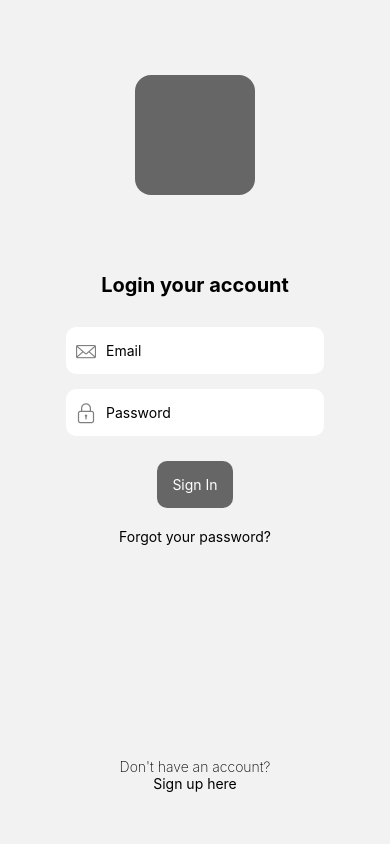
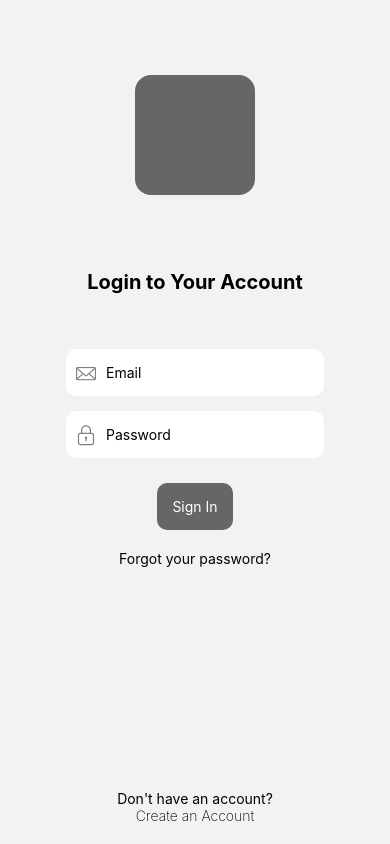
Before and after one commit to GTBitsOfGood/Healing4Heroes, a React Native app in the folder mobile/: screen /Login in a window 390 px wide. Built offline with nearby package versions, Linux system fonts and the light colour scheme.

Commit message:
completed frontend code refactor

```diff
--- /dev/null
+++ b/mobile/components/OnboardingOverlay.tsx
@@ -0,0 +1,114 @@
+import React, { ReactElement, useEffect, useState } from "react";
+import {
+  StyleSheet,
+  Text,
+  View,
+  TouchableOpacity,
+  ScrollView,
+  GestureResponderEvent,
+  Keyboard,
+  TouchableWithoutFeedback,
+} from "react-native";
+
+interface OnboardingOverlayProps {
+  showBackDrop: boolean;
+  footerMainText: string;
+  footerSubText: string;
+  pageBody: ReactElement;
+  footerCallback: () => void;
+  headerText: string;
+}
+export default function OnboardingOverlay({
+  pageBody,
+  showBackDrop,
+  footerMainText,
+  footerSubText,
+  footerCallback,
+  headerText,
+}: OnboardingOverlayProps) {
+  const [isKeyboardVisible, setKeyboardVisible] = useState(false);
+  useEffect(() => {
+    const keyboardDidShowListener = Keyboard.addListener(
+      "keyboardDidShow",
+      () => {
+        setKeyboardVisible(true); // or some other action
+      }
+    );
+    const keyboardDidHideListener = Keyboard.addListener(
+      "keyboardDidHide",
+      () => {
+        setKeyboardVisible(false); // or some other action
+      }
+    );
+
+    return () => {
+      keyboardDidHideListener.remove();
+      keyboardDidShowListener.remove();
+    };
+  }, []);
+  return (
+    <TouchableWithoutFeedback
+      onPress={() => {
+        Keyboard.dismiss();
+      }}
+    >
+      <View style={styles.container}>
+        <View style={styles.headerContainer}>
+          <View style={styles.logoContainer}></View>
+        </View>
+        {headerText && <Text style={styles.headerText}>{headerText}</Text>}
+        <ScrollView>{pageBody}</ScrollView>
+
+        {!isKeyboardVisible && footerMainText && (
+          <Text style={styles.footerMainText}>{footerMainText}</Text>
+        )}
+        {!isKeyboardVisible && footerSubText && (
+          <Text
+            style={styles.footerSubText}
+            onPress={() => {
+              footerCallback();
+            }}
+          >
+            {footerSubText}
+          </Text>
+        )}
+      </View>
+    </TouchableWithoutFeedback>
+  );
+}
+
+const styles = StyleSheet.create({
+  container: {
+    flex: 1,
+    backgroundColor: "#f2f2f2",
+    flexDirection: "column",
+    paddingVertical: 0,
+    paddingHorizontal: 34,
+    alignItems: "center",
+  },
+  headerContainer: {
+    marginTop: 75,
+    marginBottom: 75,
+  },
+  logoContainer: {
+    padding: 16,
+    borderRadius: 16,
+    alignItems: "center",
+    width: 120,
+    height: 120,
+    backgroundColor: "#666666",
+  },
+  footerMainText: {
+    marginTop: "auto",
+    fontWeight: "400",
+  },
+  footerSubText: {
+    fontWeight: "200",
+    marginBottom: 20,
+  },
+  headerText: {
+    fontWeight: "bold",
+    fontSize: 20,
+    marginBottom: 15,
+  },
+});
--- a/mobile/components/SolidDropDown.tsx
+++ b/mobile/components/SolidDropDown.tsx
@@ -98,6 +98,7 @@ export default function SolidDropDown({
                       items[item],
                       Array.from(selectedOptionsCopy)
                     );
+                    setOpen(!open)
                   }
                 }}
               >
--- a/mobile/components/StepOverlay.tsx
+++ b/mobile/components/StepOverlay.tsx
@@ -6,6 +6,8 @@ import {
   TouchableOpacity,
   ScrollView,
   GestureResponderEvent,
+  TouchableWithoutFeedback,
+  Keyboard,
 } from "react-native";
 
 interface StepOverlayProps {
@@ -27,6 +29,11 @@ export default function StepOverlay({
   pageIcon,
 }: StepOverlayProps) {
   return (
+    <TouchableWithoutFeedback
+      onPress={() => {
+        Keyboard.dismiss();
+      }}
+    >
       <View style={styles.container}>
         <View style={styles.headerContainer}>
           <Text style={styles.header}>{headerName}</Text>
@@ -57,6 +64,7 @@ export default function StepOverlay({
           ))}
         </View>
       </View>
+    </TouchableWithoutFeedback>
   );
 }
 
--- a/mobile/screens/LandingScreen.tsx
+++ b/mobile/screens/LandingScreen.tsx
@@ -1,13 +1,16 @@
-import React, { useState } from "react";
+import React from "react";
 import { StyleSheet, Text, View, TouchableOpacity } from "react-native";
-import { StatusBar } from "expo-status-bar";
+import OnboardingOverlay from "../components/OnboardingOverlay";
 
 export default function LandingScreen(props: any) {
   return (
-    <View style={styles.container}>
-      <View style={styles.headerContainer}>
-        <View style={styles.logoContainer}></View>
-      </View>
+    <OnboardingOverlay
+      showBackDrop={true}
+      footerSubText={""}
+      footerMainText={""}
+      headerText={""}
+      footerCallback={() => {}}
+      pageBody={
         <View style={styles.bodyContainer}>
           <View style={styles.loginContainer}>
             <Text style={styles.headerText}>Welcome to Healing 4 Heroes!</Text>
@@ -27,25 +30,12 @@ export default function LandingScreen(props: any) {
             </View>
           </View>
         </View>
-
-      <StatusBar style="auto" />
-    </View>
+      }
+    />
   );
 }
 
 const styles = StyleSheet.create({
-  container: {
-    backgroundColor: "#F2F2F2",
-    flex: 1,
-    alignItems: "center",
-    justifyContent: "center",
-  },
-
-  headerContainer: {
-    flex: 1,
-    marginTop: 25,
-  },
-
   bodyContainer: {
     marginTop: 0,
     flex: 3,
@@ -62,7 +52,7 @@ const styles = StyleSheet.create({
   },
 
   loginContainer: {
-    marginTop: 50,
+    marginTop: 0,
     padding: 16,
     borderRadius: 16,
     alignItems: "center",
--- a/mobile/screens/LoginScreen.tsx
+++ b/mobile/screens/LoginScreen.tsx
@@ -16,6 +16,7 @@ import { userGetUserInfo } from "../actions/User";
 import { Role } from "../utils/types";
 import { SimpleLineIcons } from "@expo/vector-icons";
 import { Fontisto } from "@expo/vector-icons";
+import OnboardingOverlay from "../components/OnboardingOverlay";
 
 export default function LoginScreen(props: any) {
   const [email, setEmail] = useState("");
@@ -44,21 +45,24 @@ export default function LoginScreen(props: any) {
       return;
     }
   };
-  const windowHeight = useWindowDimensions().height;
   return (
+    <OnboardingOverlay
+      showBackDrop={false}
+      footerMainText={"Don't have an account?"}
+      footerSubText={"Create an Account"}
+      headerText={"Login to Your Account"}
+      footerCallback={() => {
+        props.navigation.navigate("Sign Up");
+      }}
+      pageBody={
         <TouchableWithoutFeedback
           onPress={() => {
             Keyboard.dismiss();
           }}
         >
-      <View style={[{ minHeight: Math.round(windowHeight) }]}>
+          <View>
             <KeyboardAvoidingView style={styles.container}>
-          <View style={styles.headerContainer}>
-            <View style={styles.logoContainer}></View>
-          </View>
-
               <View style={styles.bodyContainer}>
-            <Text style={styles.loginText}>Login your account</Text>
                 <View>
                   <View style={styles.inputContainer}>
                     <Fontisto name="email" size={20} color="grey" />
@@ -115,23 +119,11 @@ export default function LoginScreen(props: any) {
                   <Text>Forgot your password?</Text>
                 </View>
               </View>
-
-          <View style={styles.footerContainer}>
-            <View style={styles.footerTextContainer}>
-              <Text style={styles.footerText}>Don&apos;t have an account?</Text>
-              <Text
-                style={styles.signupText}
-                onPress={() => {
-                  props.navigation.navigate("Sign Up");
-                }}
-              >
-                Sign up here
-              </Text>
-            </View>
-          </View>
             </KeyboardAvoidingView>
           </View>
         </TouchableWithoutFeedback>
+      }
+    />
   );
 }
 
@@ -141,6 +133,7 @@ const styles = StyleSheet.create({
     alignItems: "center",
     justifyContent: "center",
     backgroundColor: "#F2F2F2",
+    marginBottom: 10,
   },
 
   headerContainer: {
@@ -181,7 +174,7 @@ const styles = StyleSheet.create({
     borderRadius: 10,
     alignItems: "center",
     justifyContent: "center",
-    minWidth: "85%",
+    minWidth: "100%",
     backgroundColor: "white",
   },
 
@@ -204,7 +197,7 @@ const styles = StyleSheet.create({
     padding: 15,
     alignItems: "center",
     borderRadius: 10,
-    minWidth: "85%",
+    minWidth: "100%",
     backgroundColor: "#666666",
   },
 
@@ -223,7 +216,7 @@ const styles = StyleSheet.create({
     padding: 8,
     borderRadius: 10,
     borderWidth: 0.5,
-    minWidth: "85%",
+    minWidth: "100%",
     backgroundColor: "#D9D9D9",
   },
 
--- a/mobile/screens/SignUpScreen.tsx
+++ b/mobile/screens/SignUpScreen.tsx
@@ -16,6 +16,7 @@ import { auth } from "../utils/firebase";
 import { createUserWithEmailAndPassword } from "firebase/auth";
 import { userCreateUser } from "../actions/User";
 import { Role } from "../utils/types";
+import OnboardingOverlay from "../components/OnboardingOverlay";
 
 export default function SignUpScreen(props: any) {
   const [checkValidRegister, setCheckValidRegister] = useState(true);
@@ -82,19 +83,18 @@ export default function SignUpScreen(props: any) {
   };
 
   return (
-    <TouchableWithoutFeedback
-      onPress={() => {
-        Keyboard.dismiss();
+    <OnboardingOverlay
+      showBackDrop={false}
+      headerText="Register Your Account"
+      footerMainText="Already have an account?"
+      footerSubText="Sign in Here"
+      footerCallback={() => {
+        props.navigation.navigate("Login");
       }}
-    >
-      <View style={[{ minHeight: Math.round(windowHeight) }]}>
+      pageBody={
+        <View>
           <View style={styles.container}>
-          <View style={styles.headerContainer}>
-            <View style={styles.logoContainer}></View>
-          </View>
-
             <View style={styles.bodyContainer}>
-            <Text style={styles.registerText}>Register your account</Text>
               <View>
                 {/* Email Input Container */}
                 <View style={styles.inputContainer}>
@@ -158,24 +158,10 @@ export default function SignUpScreen(props: any) {
                 </TouchableOpacity>
               </View>
             </View>
-          <View style={styles.footerContainer}>
-            <View style={styles.changeOptionContainer}>
-              <Text style={styles.footerText}>Already have an account?</Text>
-              <Text
-                style={styles.signupText}
-                onPress={() => {
-                  props.navigation.navigate("Login");
-                }}
-              >
-                Sign in here
-              </Text>
           </View>
         </View>
-
-          {/* <Text onPress={handleLogin}>Login</Text> */}
-        </View>
-      </View>
-    </TouchableWithoutFeedback>
+      }
+    />
   );
 }
 
@@ -185,6 +171,7 @@ const styles = StyleSheet.create({
     alignItems: "center",
     justifyContent: "center",
     backgroundColor: "#F2F2F2",
+    marginBottom: 10,
   },
 
   headerContainer: {
@@ -225,7 +212,7 @@ const styles = StyleSheet.create({
     borderRadius: 10,
     alignItems: "center",
     justifyContent: "center",
-    minWidth: "85%",
+    minWidth: "100%",
     backgroundColor: "white",
   },
 
@@ -248,7 +235,7 @@ const styles = StyleSheet.create({
     padding: 15,
     alignItems: "center",
     borderRadius: 10,
-    minWidth: "85%",
+    minWidth: "100%",
     backgroundColor: "#666666",
   },
 
@@ -262,7 +249,7 @@ const styles = StyleSheet.create({
     padding: 8,
     borderRadius: 10,
     borderWidth: 0.5,
-    minWidth: "85%",
+    minWidth: "100%",
     backgroundColor: "#D9D9D9",
   },
 
```
Lines whose indentation alone changed are shown as unchanged.
